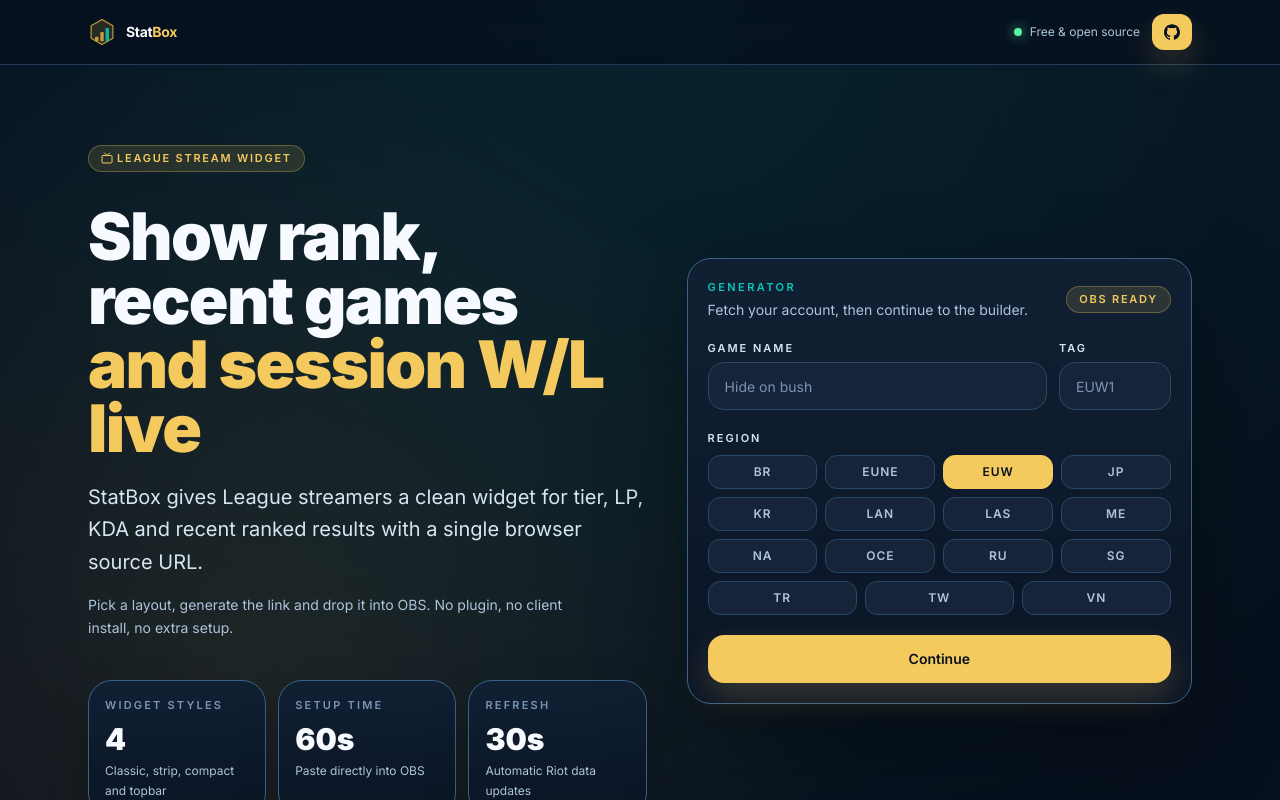
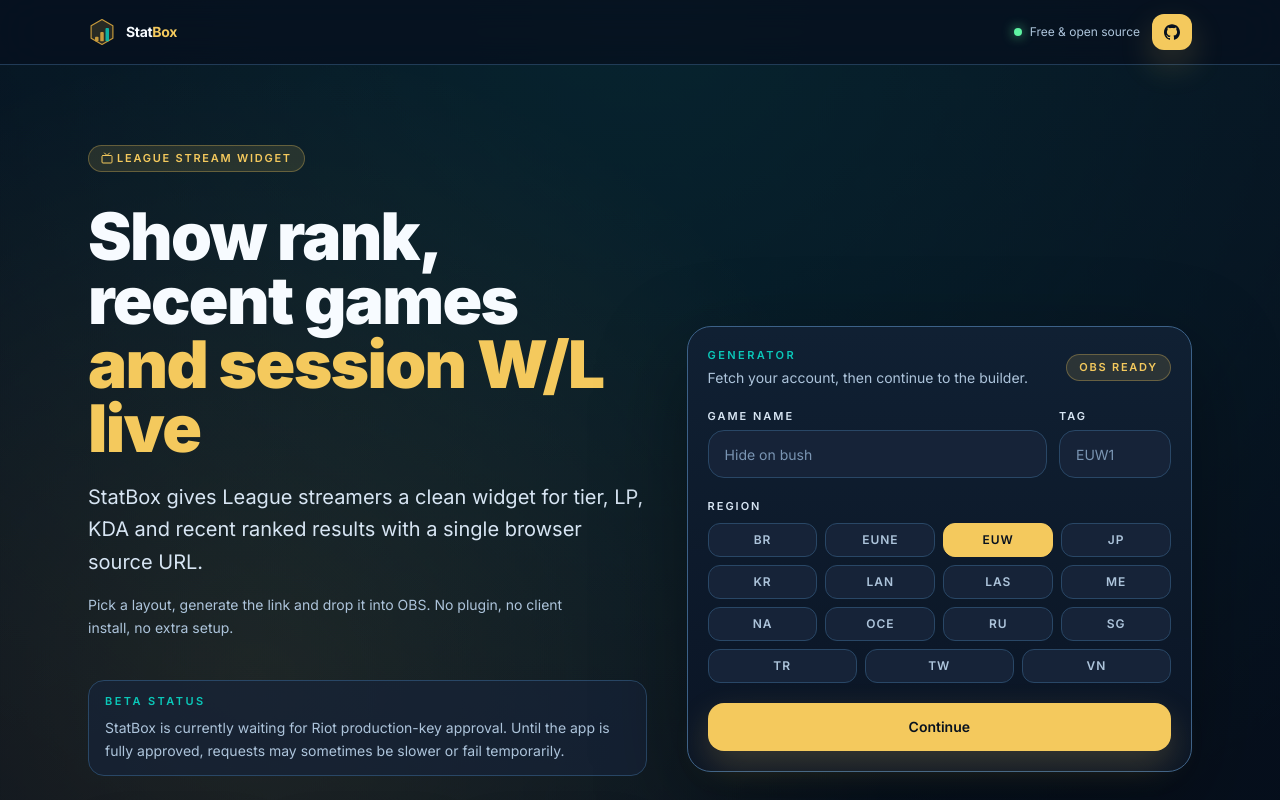
Before and after one commit to Jubstaaa/statbox, a Next.js app: page / in a window 1280 px wide. Shown: the top 800 px of the page. Built offline with nearby package versions, Linux system fonts and the light colour scheme; no server answers.

Commit message:
feat: add beta status notice to landing

```diff
--- a/views/landing/landing.tsx
+++ b/views/landing/landing.tsx
@@ -42,6 +42,17 @@
                             Pick a layout, generate the link and drop it into
                             OBS. No plugin, no client install, no extra setup.
                         </p>
+                        <div className="border-border-secondary bg-bg-elevated/70 mb-10 max-w-xl rounded-2xl border px-4 py-3">
+                            <p className="text-accent-2 text-[11px] font-semibold tracking-[0.22em] uppercase">
+                                Beta status
+                            </p>
+                            <p className="text-text-muted mt-2 text-sm leading-relaxed">
+                                StatBox is currently waiting for Riot
+                                production-key approval. Until the app is fully
+                                approved, requests may sometimes be slower or
+                                fail temporarily.
+                            </p>
+                        </div>
                         <div className="grid gap-3 sm:grid-cols-3">
                             <MetricCard
                                 label="Widget styles"
```
